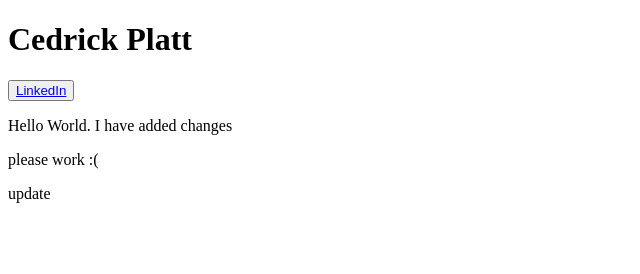
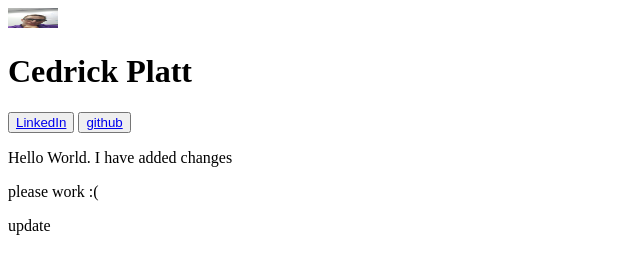
Before and after one commit to its-Ced-It-Works/its-Ced-It-Works.io, a plain HTML site: page index.html in a window 1280 px wide. Shown: the whole page, without its empty margins (0-640 px from the left). Drawn offline with Linux system fonts and the light colour scheme.

Commit message:
added linking image code

```diff
--- a/index.html
+++ b/index.html
@@ -1,9 +1,11 @@
 <!DOCTYPE html>
 <html>
     <head>
+        <img src="images/ced.jpg" width="50vw" height="20vh"  alt="">
         <h1>Cedrick Platt</h1>
         <div>
             <button><a href="https://www.linkedin.com/in/cedrickplatt/">LinkedIn</a></button>
+            <button><a href="https://github.com/its-Ced-It-Works">github</a></button>
         </div>
     </head>
     <body>
```
